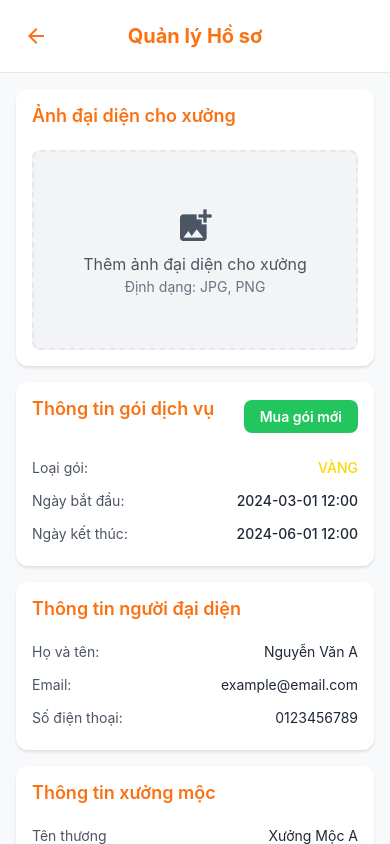
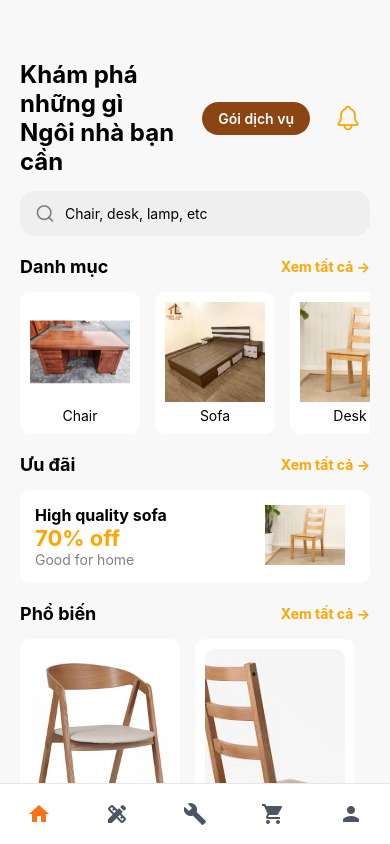
Before and after one commit to leanguyen2619/SP25SE026_GSP48_WDCRBP_Mobile, a React Native app: screen / in a window 390 px wide. Built offline with nearby package versions, Linux system fonts and the light colour scheme.

Commit message:
fix footer

```diff
--- a/src/components/common/FilterSidebar/FilterSidebar.js
+++ b/src/components/common/FilterSidebar/FilterSidebar.js
@@ -1,130 +1,241 @@
-import React from 'react';
-import { View, Text, StyleSheet, TextInput, TouchableOpacity } from 'react-native';
-import { Picker } from '@react-native-picker/picker';
-import Slider from '@react-native-community/slider';
+import React, { useState } from 'react';
+import {
+  View,
+  Text,
+  StyleSheet,
+  TouchableOpacity,
+  TextInput,
+  ScrollView,
+} from 'react-native';
+import Icon from 'react-native-vector-icons/MaterialIcons';
+import { appColorTheme } from '../../../theme/colors';
 
-const FilterSidebar = ({
-    keyword,
-    setKeyword,
-    selectedCategory,
-    setSelectedCategory,
-    selectedCity,
-    setSelectedCity,
-    rating,
-    setRating,
-    applyFilters
-}) => {
+const FilterSidebar = ({ onClose, onApply }) => {
+  const [priceRange, setPriceRange] = useState([0, 10000000]);
+  const [rating, setRating] = useState(0);
+  const [selectedCategories, setSelectedCategories] = useState([]);
+
+  const categories = [
+    'Bàn ăn',
+    'Tủ quần áo',
+    'Giường ngủ',
+    'Bàn làm việc',
+    'Kệ sách',
+    'Tủ bếp',
+  ];
+
+  const toggleCategory = (category) => {
+    setSelectedCategories(prev =>
+      prev.includes(category)
+        ? prev.filter(c => c !== category)
+        : [...prev, category]
+    );
+  };
+
   return (
-        <View style={styles.sidebar}>
-            <Text style={styles.filterTitle}>Bộ lọc</Text>
+    <View style={styles.container}>
+      <View style={styles.header}>
+        <Text style={styles.title}>Bộ lọc</Text>
+        <TouchableOpacity onPress={onClose}>
+          <Icon name="close" size={24} color={appColorTheme.text.primary} />
+        </TouchableOpacity>
+      </View>
 
-            {/* Category Filter */}
-            <Text style={styles.label}>Danh mục</Text>
-            <Picker
-                selectedValue={selectedCategory}
-                style={styles.picker}
-                onValueChange={(itemValue) => setSelectedCategory(itemValue)}
-            >
-                <Picker.Item label="Chọn loại sản phẩm" value="" />
-                <Picker.Item label="Giường" value="Giường" />
-                <Picker.Item label="Sofa" value="Sofa" />
-                <Picker.Item label="Tủ" value="Tủ" />
-                <Picker.Item label="Bàn" value="Bàn" />
-            </Picker>
-
-            {/* City Filter */}
-            <Text style={styles.label}>Tỉnh thành</Text>
-            <Picker
-                selectedValue={selectedCity}
-                style={styles.picker}
-                onValueChange={(itemValue) => setSelectedCity(itemValue)}
-            >
-                <Picker.Item label="Chọn tỉnh, thành" value="" />
-                <Picker.Item label="Hà Nội" value="Hà Nội" />
-                <Picker.Item label="Hồ Chí Minh" value="Hồ Chí Minh" />
-                <Picker.Item label="Đà Nẵng" value="Đà Nẵng" />
-            </Picker>
-
-            {/* Star Rating Filter */}
-            <Text style={styles.label}>Lọc theo số sao</Text>
-            <Slider
-                style={styles.slider}
-                minimumValue={1}
-                maximumValue={5}
-                step={0.5}
-                value={rating}
-                onValueChange={(value) => setRating(value)}
-                minimumTrackTintColor="#007AFF"
-                maximumTrackTintColor="#ddd"
-                thumbTintColor="#007AFF"
-            />
-            <Text style={styles.ratingLabel}>⭐ {rating.toFixed(1)} - 5.0</Text>
-
-            {/* Keyword Input */}
-            <Text style={styles.label}>Từ khóa</Text>
+      <ScrollView style={styles.content}>
+        <View style={styles.section}>
+          <Text style={styles.sectionTitle}>Khoảng giá</Text>
+          <View style={styles.priceInputs}>
             <TextInput
               style={styles.input}
-                placeholder="Nhập từ khóa..."
-                value={keyword}
-                onChangeText={setKeyword}
+              value={priceRange[0].toString()}
+              onChangeText={(text) => setPriceRange([parseInt(text) || 0, priceRange[1]])}
+              keyboardType="numeric"
+              placeholder="Từ"
             />
+            <Text style={styles.separator}>-</Text>
+            <TextInput
+              style={styles.input}
+              value={priceRange[1].toString()}
+              onChangeText={(text) => setPriceRange([priceRange[0], parseInt(text) || 0])}
+              keyboardType="numeric"
+              placeholder="Đến"
+            />
+          </View>
+        </View>
 
-            {/* Apply Filters Button */}
-            <TouchableOpacity style={styles.filterButton} onPress={applyFilters}>
-                <Text style={styles.filterText}>Lọc</Text>
+        <View style={styles.section}>
+          <Text style={styles.sectionTitle}>Đánh giá</Text>
+          <View style={styles.ratingContainer}>
+            {[1, 2, 3, 4, 5].map((star) => (
+              <TouchableOpacity
+                key={star}
+                onPress={() => setRating(star)}
+                style={styles.starButton}
+              >
+                <Icon
+                  name={star <= rating ? "star" : "star-border"}
+                  size={24}
+                  color={star <= rating ? "#FFD700" : appColorTheme.text.tertiary}
+                />
               </TouchableOpacity>
+            ))}
+          </View>
+        </View>
+
+        <View style={styles.section}>
+          <Text style={styles.sectionTitle}>Danh mục</Text>
+          <View style={styles.categoriesContainer}>
+            {categories.map((category) => (
+              <TouchableOpacity
+                key={category}
+                style={[
+                  styles.categoryButton,
+                  selectedCategories.includes(category) && styles.selectedCategory,
+                ]}
+                onPress={() => toggleCategory(category)}
+              >
+                <Text
+                  style={[
+                    styles.categoryText,
+                    selectedCategories.includes(category) && styles.selectedCategoryText,
+                  ]}
+                >
+                  {category}
+                </Text>
+              </TouchableOpacity>
+            ))}
+          </View>
+        </View>
+      </ScrollView>
+
+      <View style={styles.footer}>
+        <TouchableOpacity
+          style={styles.resetButton}
+          onPress={() => {
+            setPriceRange([0, 10000000]);
+            setRating(0);
+            setSelectedCategories([]);
+          }}
+        >
+          <Text style={styles.resetButtonText}>Đặt lại</Text>
+        </TouchableOpacity>
+        <TouchableOpacity
+          style={styles.applyButton}
+          onPress={() => onApply({
+            priceRange,
+            rating,
+            categories: selectedCategories,
+          })}
+        >
+          <Text style={styles.applyButtonText}>Áp dụng</Text>
+        </TouchableOpacity>
+      </View>
     </View>
   );
 };
 
 const styles = StyleSheet.create({
-    sidebar: {
-        width: '100%',
-        backgroundColor: '#fff',
-        padding: 15,
-        borderRadius: 8,
-        marginRight: 10,
+  container: {
+    flex: 1,
+    backgroundColor: appColorTheme.surface,
   },
-    filterTitle: {
+  header: {
+    flexDirection: 'row',
+    justifyContent: 'space-between',
+    alignItems: 'center',
+    padding: 16,
+    borderBottomWidth: 1,
+    borderBottomColor: appColorTheme.border.light,
+  },
+  title: {
+    fontSize: 18,
+    fontWeight: '600',
+    color: appColorTheme.text.primary,
+  },
+  content: {
+    flex: 1,
+    padding: 16,
+  },
+  section: {
+    marginBottom: 24,
+  },
+  sectionTitle: {
     fontSize: 16,
-        fontWeight: 'bold',
-        marginBottom: 10,
+    fontWeight: '600',
+    color: appColorTheme.text.primary,
+    marginBottom: 12,
   },
-    label: {
-        fontSize: 14,
-        marginBottom: 5,
-    },
-    picker: {
-        borderWidth: 1,
-        borderColor: '#ddd',
-        backgroundColor: '#fff',
-        marginBottom: 10,
-    },
-    slider: {
-        width: '100%',
-        height: 40,
-    },
-    ratingLabel: {
-        fontSize: 14,
-        fontWeight: 'bold',
-        marginBottom: 10,
+  priceInputs: {
+    flexDirection: 'row',
+    alignItems: 'center',
   },
   input: {
+    flex: 1,
     borderWidth: 1,
-        borderColor: '#ddd',
+    borderColor: appColorTheme.border.light,
+    borderRadius: 8,
     padding: 8,
-        borderRadius: 5,
-        marginBottom: 10,
+    marginHorizontal: 4,
   },
-    filterButton: {
-        backgroundColor: '#E27D60',
-        padding: 10,
-        borderRadius: 5,
+  separator: {
+    marginHorizontal: 8,
+    color: appColorTheme.text.secondary,
+  },
+  ratingContainer: {
+    flexDirection: 'row',
     alignItems: 'center',
   },
-    filterText: {
-        color: '#fff',
-        fontWeight: 'bold',
+  starButton: {
+    padding: 4,
+  },
+  categoriesContainer: {
+    flexDirection: 'row',
+    flexWrap: 'wrap',
+    gap: 8,
+  },
+  categoryButton: {
+    paddingHorizontal: 16,
+    paddingVertical: 8,
+    borderRadius: 20,
+    backgroundColor: appColorTheme.grey_0,
+  },
+  selectedCategory: {
+    backgroundColor: appColorTheme.primary,
+  },
+  categoryText: {
+    color: appColorTheme.text.secondary,
+  },
+  selectedCategoryText: {
+    color: appColorTheme.text.inverse,
+  },
+  footer: {
+    flexDirection: 'row',
+    padding: 16,
+    borderTopWidth: 1,
+    borderTopColor: appColorTheme.border.light,
+    gap: 12,
+  },
+  resetButton: {
+    flex: 1,
+    padding: 12,
+    borderRadius: 8,
+    backgroundColor: appColorTheme.grey_0,
+    alignItems: 'center',
+  },
+  resetButtonText: {
+    color: appColorTheme.text.secondary,
+    fontWeight: '600',
+  },
+  applyButton: {
+    flex: 1,
+    padding: 12,
+    borderRadius: 8,
+    backgroundColor: appColorTheme.primary,
+    alignItems: 'center',
+  },
+  applyButtonText: {
+    color: appColorTheme.text.inverse,
+    fontWeight: '600',
   },
 });
 
--- a/src/components/common/footer/footer.js
+++ b/src/components/common/footer/footer.js
@@ -1,33 +1,67 @@
-import React from "react";
-import { View, Text, StyleSheet, TouchableOpacity } from "react-native";
-import { useNavigation } from "@react-navigation/native";
-import FooterBar from "../footerBar/footerBar"; // Import the common footer component
+import React from 'react';
+import { View, TouchableOpacity, StyleSheet } from 'react-native';
+import Icon from 'react-native-vector-icons/MaterialIcons';
+import { appColorTheme } from '../../../theme/colors';
 
+const Footer = ({ navigation }) => {
+  return (
+    <View style={styles.footer}>
+      <TouchableOpacity
+        style={styles.footerItem}
+        onPress={() => navigation.navigate('Home')}
+      >
+        <Icon name="home" size={24} color={appColorTheme.primary} />
+      </TouchableOpacity>
 
-const Footer = () => {
-  const navigation = useNavigation();
+      <TouchableOpacity
+        style={styles.footerItem}
+        onPress={() => navigation.navigate('Design')}
+      >
+        <Icon name="design-services" size={24} color={appColorTheme.text.secondary} />
+      </TouchableOpacity>
 
-  return (
-    <View style={styles.container}>
-      <FooterBar
-        onPressHome={() => navigation.navigate("Home")}
-        onPressDesign={() => navigation.navigate("Design")}
-        onPressWoodworker={() => navigation.navigate("Woodworker")}
-        onPressCart={() => navigation.navigate("Cart")}
-        onPressProfile={() => navigation.navigate("Profile")}
-      />
+      <TouchableOpacity
+        style={styles.footerItem}
+        onPress={() => navigation.navigate('Woodworker')}
+      >
+        <Icon name="build" size={24} color={appColorTheme.text.secondary} />
+      </TouchableOpacity>
+
+      <TouchableOpacity
+        style={styles.footerItem}
+        onPress={() => navigation.navigate('Cart')}
+      >
+        <Icon name="shopping-cart" size={24} color={appColorTheme.text.secondary} />
+      </TouchableOpacity>
+
+      <TouchableOpacity
+        style={styles.footerItem}
+        onPress={() => navigation.navigate('Profile')}
+      >
+        <Icon name="person" size={24} color={appColorTheme.text.secondary} />
+      </TouchableOpacity>
     </View>
   );
 };
 
 const styles = StyleSheet.create({
-  container: {
+  footer: {
+    flexDirection: 'row',
+    justifyContent: 'space-around',
+    alignItems: 'center',
+    backgroundColor: appColorTheme.surface,
+    paddingVertical: 10,
+    borderTopWidth: 1,
+    borderTopColor: appColorTheme.border.light,
     position: 'absolute',
     bottom: 0,
     left: 0,
     right: 0,
-    backgroundColor: 'white',
-  }
+  },
+  footerItem: {
+    alignItems: 'center',
+    padding: 8,
+  },
 });
 
 export default Footer;
--- a/src/navigation/AppNavigator.js
+++ b/src/navigation/AppNavigator.js
@@ -20,7 +20,7 @@ const AppNavigator = () => {
   return (
     <NavigationContainer>
       <Stack.Navigator
-        initialRouteName="WoodworkerProfile"
+        initialRouteName="Home"
         screenOptions={{
           headerShown: false,
         }}
--- a/src/screens/Customer/DesignScreen.js
+++ b/src/screens/Customer/DesignScreen.js
@@ -2,7 +2,8 @@ import React, { useState } from 'react';
 import { SafeAreaView, View, FlatList, Image, StyleSheet, Text, TouchableOpacity, Animated, Dimensions } from 'react-native';
 import { Ionicons } from '@expo/vector-icons';
 import FilterSidebar from '../../components/common/FilterSidebar/FilterSidebar';
-import Footer from '../../components/common/Footer/footer';
+import Footer from '../../components/common/footer/footer';
+import { useNavigation } from '@react-navigation/native';
 
 
 // Get screen dimensions
@@ -27,6 +28,7 @@ const DesignScreen = () => {
     const [rating, setRating] = useState(1.0);
     const [filteredProducts, setFilteredProducts] = useState(products);
     const [showFilter, setShowFilter] = useState(false);
+    const navigation = useNavigation();
 
     // Animated value for smooth fade-in effect
     const fadeAnim = useState(new Animated.Value(0))[0];
@@ -121,10 +123,10 @@ const DesignScreen = () => {
                         numColumns={2}
                         contentContainerStyle={styles.grid}
                     />
-                    <Footer />
                 </View>
                 </SafeAreaView>
             )}
+            <Footer navigation={navigation} />
         </SafeAreaView>
     );
 };
--- a/src/screens/Customer/HomeScreen.js
+++ b/src/screens/Customer/HomeScreen.js
@@ -6,7 +6,7 @@ import CategoryList from '../../components/common/Category/CategoryList';
 import OfferBanner from '../../components/common/Banner/OfferBanner';
 import SaleBanner from '../../components/common/Banner/SaleBanner';
 import PopularList from '../../components/common/Populer/PopularList';
-import Footer from '../../components/common/Footer/footer';
+import Footer from '../../components/common/footer/footer';
 
 
 const HomeScreen = ({ navigation }) => {
@@ -85,7 +85,7 @@ const HomeScreen = ({ navigation }) => {
                 <SaleBanner />
             </ScrollView>
         </KeyboardAvoidingView>
-        <Footer />
+        <Footer navigation={navigation} />
         </View>
         </SafeAreaView>
     );
--- a/src/screens/SearchScreen.js
+++ b/src/screens/SearchScreen.js
@@ -1,4 +1,4 @@
-import React from 'react';
+import React, { useState } from 'react';
 import {
   StyleSheet,
   Text,
@@ -8,12 +8,13 @@ import {
   ScrollView,
   SafeAreaView,
   Platform,
+  Modal,
 } from 'react-native';
 import Icon from 'react-native-vector-icons/MaterialIcons';
 import { useNavigation } from '@react-navigation/native';
-import FooterBar from '../components/common/footerBar/footerBar';
-import Footer from '../components/common/Footer/footer';
-
+import { appColorTheme } from '../theme/colors';
+// import Footer from '../components/common/footer/Footer';
+// import FilterSidebar from '../components/common/FilterSidebar/FilterSidebar';
 
 const SearchScreen = () => {
   const navigation = useNavigation();
@@ -21,7 +22,8 @@ const SearchScreen = () => {
 
   return (
     <SafeAreaView style={styles.container}>
-      <View style={styles.mainContainer}>
+      <View style={styles.content}>
+        <ScrollView style={styles.scrollView}>
           {/* Search Header */}
           <View style={styles.searchHeader}>
             <View style={styles.searchTopContainer}>
@@ -58,17 +60,8 @@ const SearchScreen = () => {
             ))}
             <View style={styles.footerSpace} />
           </ScrollView>
-      </View>
-
-      {/* Footer */}
-      <View style={styles.footerContainer}>
-        <FooterBar
-          onPressHome={() => navigation.navigate('Home')}
-          onPressDesign={() => navigation.navigate('Design')}
-          onPressWoodworker={() => navigation.navigate('Woodworker')}
-          onPressCart={() => navigation.navigate('Cart')}
-          onPressProfile={() => navigation.navigate('Profile')}
-        />
+        </ScrollView>
+        <Footer navigation={navigation} />
       </View>
     </SafeAreaView>
   );
@@ -77,10 +70,14 @@ const SearchScreen = () => {
 const styles = StyleSheet.create({
   container: {
     flex: 1,
-    backgroundColor: '#ffffff',
+    backgroundColor: appColorTheme.background,
   },
-  mainContainer: {
+  content: {
     flex: 1,
+  },
+  scrollView: {
+    flex: 1,
+    paddingBottom: 70, // Space for footer
   },
   searchHeader: {
     padding: 16,
@@ -125,9 +122,6 @@ const styles = StyleSheet.create({
     fontWeight: '500',
     color: '#000',
   },
-  scrollView: {
-    flex: 1,
-  },
   scrollViewContent: {
     padding: 16,
     paddingBottom: Platform.OS === 'ios' ? 90 : 70,
@@ -141,15 +135,6 @@ const styles = StyleSheet.create({
     fontSize: 14,
     color: '#333',
   },
-  footerContainer: {
-    position: 'absolute',
-    bottom: 0,
-    left: 0,
-    right: 0,
-    backgroundColor: '#fff',
-    borderTopWidth: 1,
-    borderTopColor: '#e0e0e0',
-  },
   footerSpace: {
     height: Platform.OS === 'ios' ? 90 : 70,
   },
```
Lines whose indentation alone changed are shown as unchanged.
